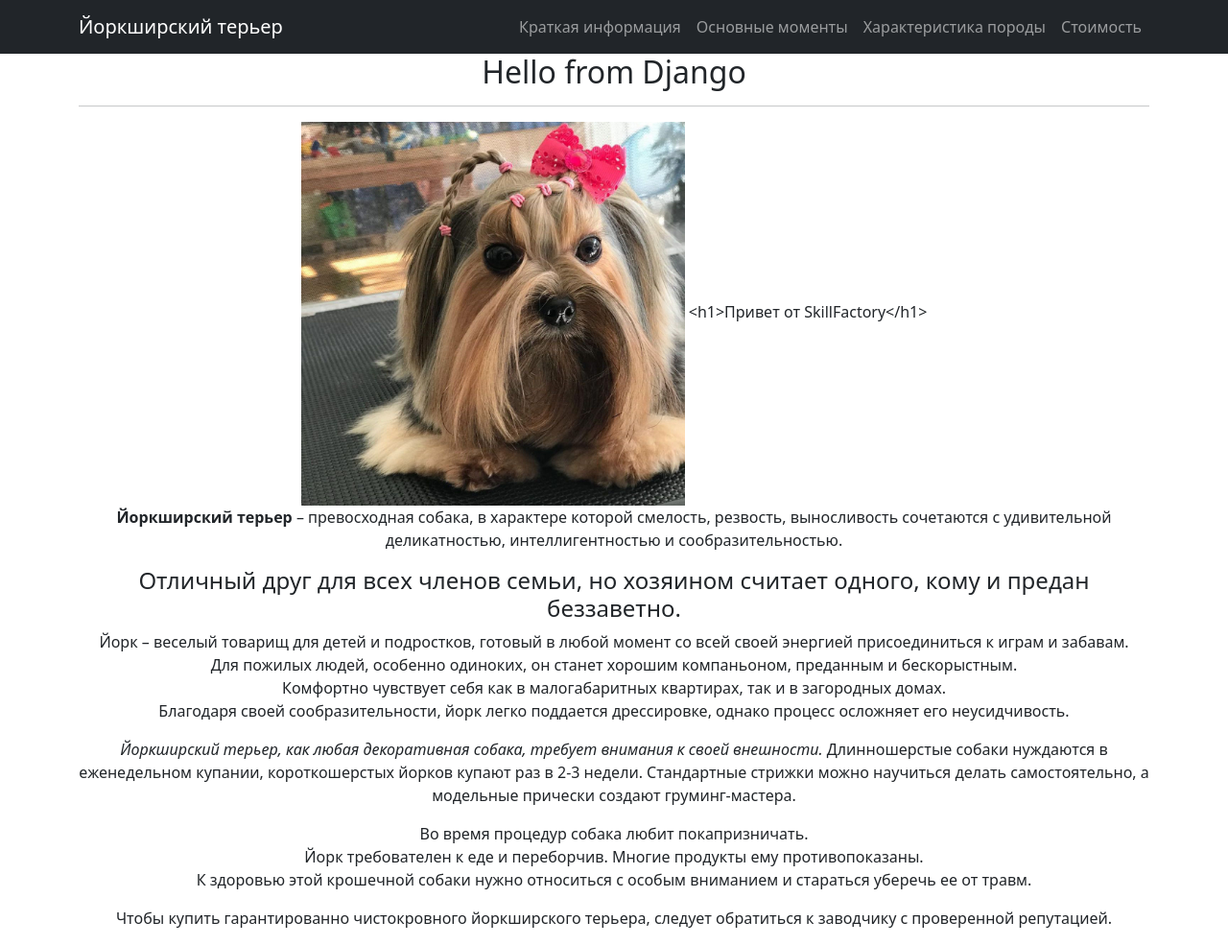
After one commit to a8vk/Final_task_1.6_HW-03, a Django app: template templates/flatpages/basic_moments.html in a window 1280 px wide. The commit adds this page. Shown: the whole page at 96% size. Run offline with Django 4.2, Linux system fonts and the light colour scheme; the template is opened without the code that fills it: values that come from a table or form of the project are taken from there, others are empty; data comes from the database, SQL or seed files in the repository; both versions use the stored data as it was after the commit; some libraries are stand-ins or nearby versions.

Commit message:
filling the project

```diff
--- /dev/null
+++ b/templates/flatpages/basic_moments.html
@@ -0,0 +1,30 @@
+{% extends 'flatpages/default.html' %}
+
+{% block title %}
+{{ flatpage.title }}
+{% endblock title %}
+
+{% block content %}
+
+<h2>{{ flatpage.title }}</h2>
+<hr>
+{% load static %}
+<img src="{% static 'images/foto2.jpg' %}"  width="400">
+{{ flatpage.content }}
+<p><strong>Йоркширский терьер</strong> – превосходная собака, в характере которой смелость, резвость,
+выносливость сочетаются с удивительной деликатностью, интеллигентностью и сообразительностью.
+<h4>Отличный друг для всех членов семьи, но хозяином считает одного, кому и предан беззаветно.</h4>
+<p>Йорк – веселый товарищ для детей и подростков, готовый в любой момент со всей своей энергией присоединиться
+к играм и забавам.<br>
+Для пожилых людей, особенно одиноких, он станет хорошим компаньоном, преданным и бескорыстным.<br>
+Комфортно чувствует себя как в малогабаритных квартирах, так и в загородных домах.<br>
+Благодаря своей сообразительности, йорк легко поддается дрессировке, однако процесс осложняет его неусидчивость.
+<p><i>Йоркширский терьер, как любая декоративная собака, требует внимания к своей внешности.</i>
+Длинношерстые собаки нуждаются в еженедельном купании, короткошерстых йорков купают раз в 2-3 недели.
+Стандартные стрижки можно научиться делать самостоятельно, а модельные прически создают груминг-мастера.
+<p>Во время процедур собака любит покапризничать.<br>
+Йорк требователен к еде и переборчив. Многие продукты ему противопоказаны.<br>
+К здоровью этой крошечной собаки нужно относиться с особым вниманием и стараться уберечь ее от травм.
+<p>Чтобы купить гарантированно чистокровного йоркширского терьера, следует обратиться к заводчику с проверенной репутацией.</p>
+
+{% endblock content %}
--- a/templates/flatpages/default.html
+++ b/templates/flatpages/default.html
@@ -5,7 +5,7 @@
         <meta name="viewport" content="width=device-width, initial-scale=1, shrink-to-fit=no" />
         <meta name="description" content="" />
         <meta name="author" content="" />
-        <title>Bare - Start Bootstrap Template</title>
+        <title>{{ flatpage.title }}</title>
         <!-- Core theme CSS (includes Bootstrap)-->
         {% load static %}
         <link href="{% static 'css/styles.css' %}" rel="stylesheet" />
@@ -18,11 +18,11 @@
                 <button class="navbar-toggler" type="button" data-bs-toggle="collapse" data-bs-target="#navbarSupportedContent" aria-controls="navbarSupportedContent" aria-expanded="false" aria-label="Toggle navigation"><span class="navbar-toggler-icon"></span></button>
                 <div class="collapse navbar-collapse" id="navbarSupportedContent">
                     <ul class="navbar-nav ms-auto mb-2 mb-lg-0">
-                        <li class="nav-item"><a class="nav-link active" aria-current="page" href="#">Home</a></li>
+<!--                        <li class="nav-item"><a class="nav-link active" aria-current="page" href="#">Home</a></li>-->
                         <li class="nav-item"><a class="nav-link" href="/brief_information/">Краткая информация</a></li>
-                        <li class="nav-item"><a class="nav-link" href="/about/">About</a></li>
-                        <li class="nav-item"><a class="nav-link" href="/contacts/">Contact</a></li>
-
+                        <li class="nav-item"><a class="nav-link" href="/basic_moments/">Основные моменты</a></li>
+                        <li class="nav-item"><a class="nav-link" href="/characteristics_of_the_breed/">Характеристика породы</a></li>
+                        <li class="nav-item"><a class="nav-link" href="/price/">Стоимость</a></li>
                     </ul>
                 </div>
             </div>
```
Also changed, not shown: templates/flatpages/brief_information.html (+11 -11 lines), templates/flatpages/characteristics_of_the_breed.html (added, +27 -0 lines), db.sqlite3, static/images/foto1.jpg (added), static/images/foto2.jpg (added), static/images/foto3.jpg (added).
